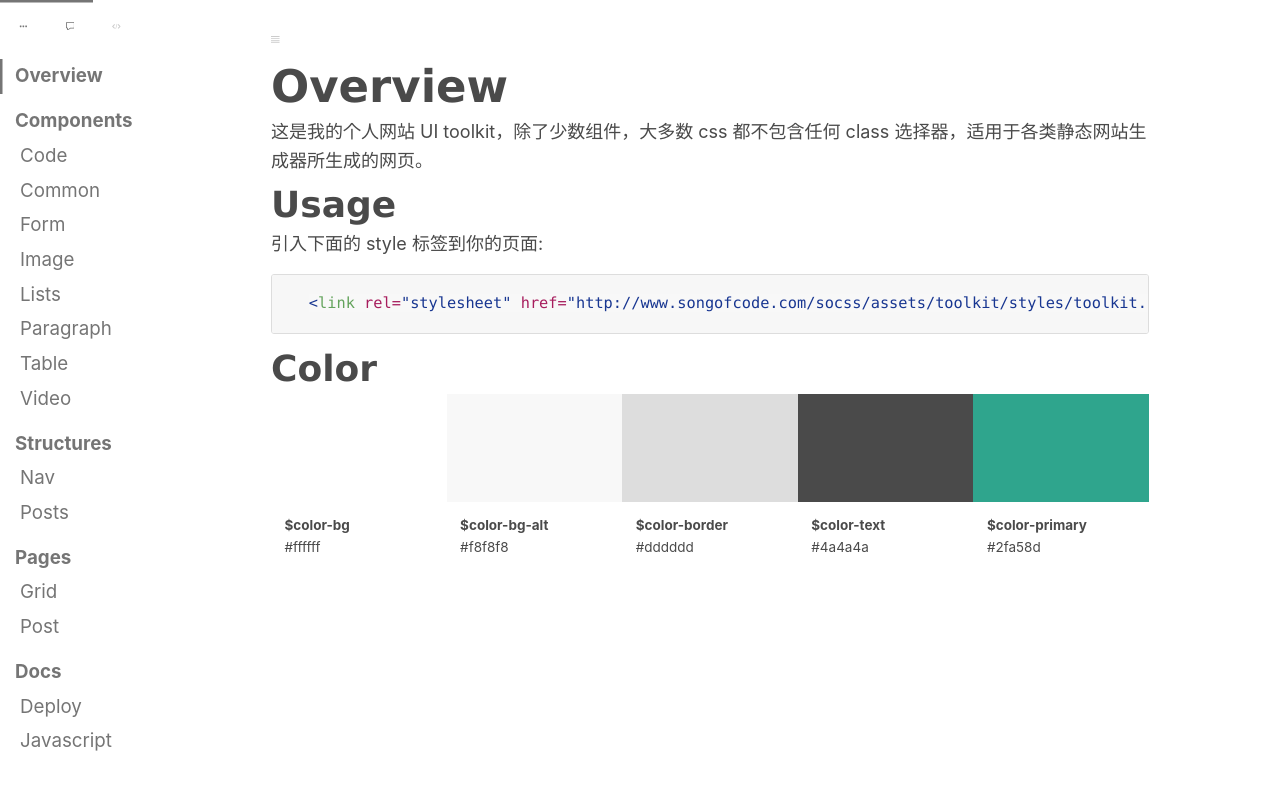
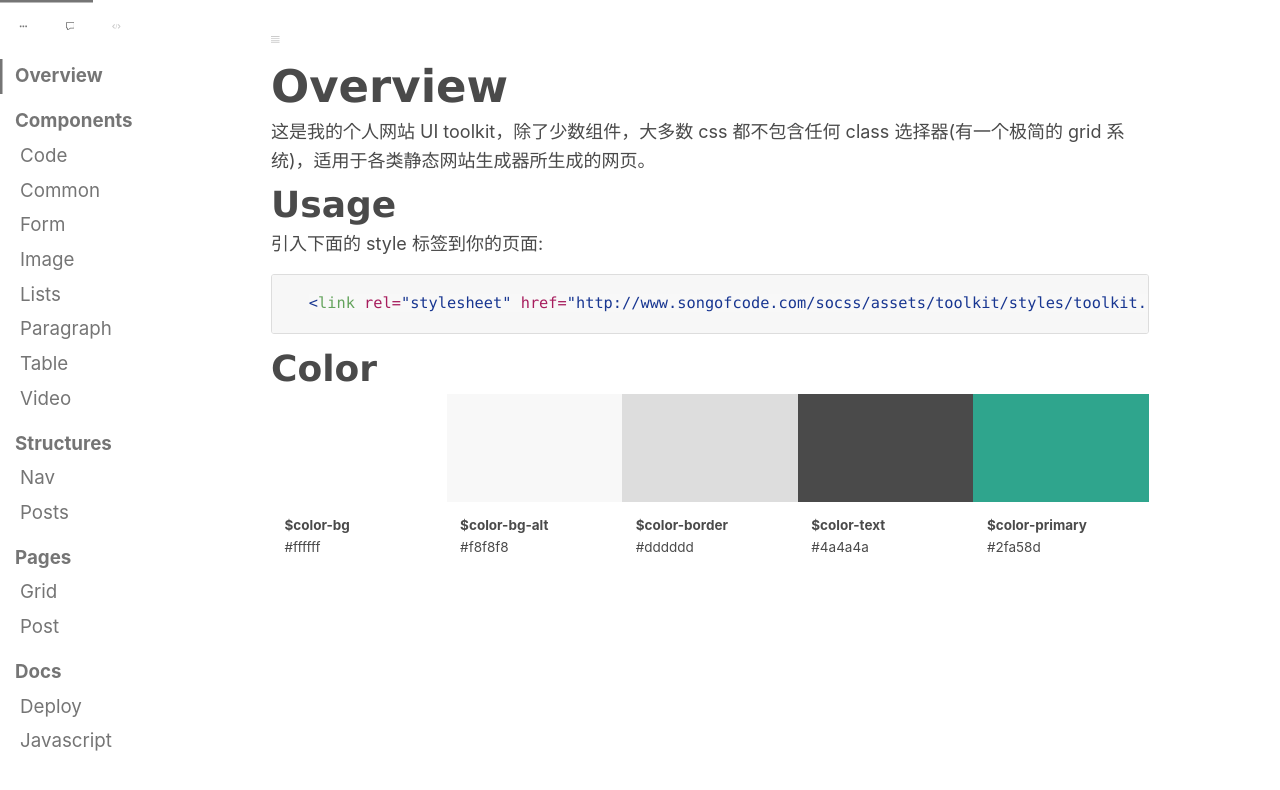
Before and after one commit to teddy-ma/socss, a website: page index.html in a window 1280 px wide. Drawn offline with Linux system fonts and the light colour scheme.

Commit message:
Deploy teddy-ma/socss to github.com/teddy-ma/socss.git:gh-pages

```diff
--- a/index.html
+++ b/index.html
@@ -145,7 +145,7 @@
 
 <h1>Overview</h1>
 
-<p>这是我的个人网站 UI toolkit，除了少数组件，大多数 css 都不包含任何 class 选择器，适用于各类静态网站生成器所生成的网页。</p>
+<p>这是我的个人网站 UI toolkit，除了少数组件，大多数 css 都不包含任何 class 选择器(有一个极简的 grid 系统)，适用于各类静态网站生成器所生成的网页。</p>
 
 <h2>Usage</h2>
 
```
Also changed, not shown: src/views/index.html (+1 -1 lines).
